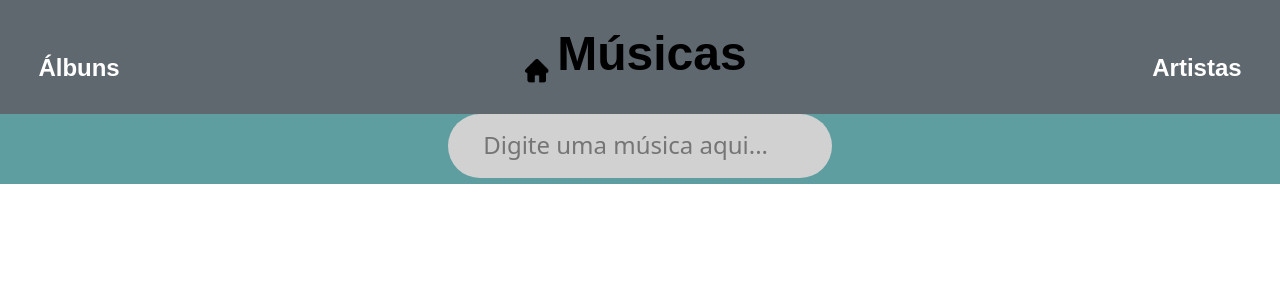
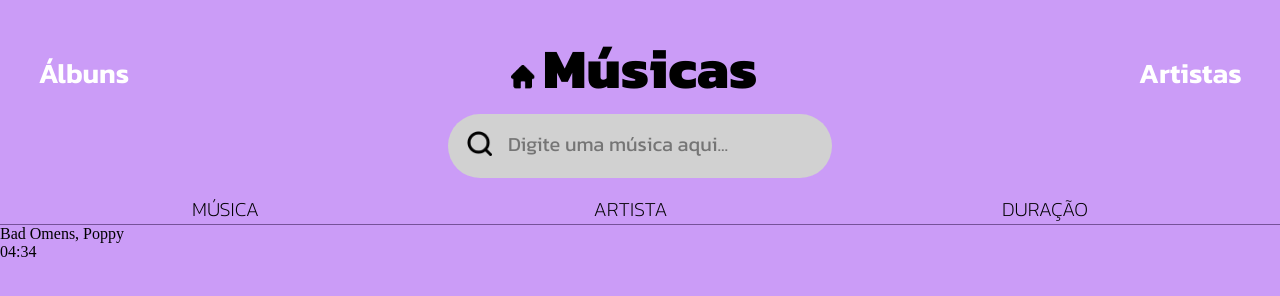
Before and after one commit to niiccholas/senai-frontending-apideezer, a plain HTML site: page indexMusicas.html in a window 1280 px wide. Drawn offline with Linux system fonts and the light colour scheme.

Commit message:
inicio do main pag musicas

```diff
--- a/css/styleMusica.css
+++ b/css/styleMusica.css
@@ -17,15 +17,20 @@ html, body{
     height: 100%;
 }
 
+body{
+    display: flex;
+    flex-direction: column;
+    background-color: #CB9CF7;
+    overflow-x: hidden;
+}
+
 header{
-    background-color: cadetblue;
     width: 100%;
     height: 23vh;
 }
 
 header nav{
     display: flex;
-    background-color: rgb(95, 103, 111);
     justify-content: space-between;
     padding-inline: 3%;
     padding-top: 2%;
@@ -36,11 +41,11 @@ header nav{
 header .navegacao{
     font-family: "Kanit", sans-serif;
     font-weight: 600;
-    font-size: 3vh;
+    font-size: 3.5vh;
     color: #FFFFFF;
     display: flex;
     align-self: end;
-    padding-bottom: 4vh
+    padding-bottom: 2.5vh
 }
 
 header .homeTitle{
@@ -49,9 +54,9 @@ header .homeTitle{
 }
 
 header .homeTitle h1{
-    font-size: 6vh;
+    font-size: 7vh;
     font-family: "Kanit", sans-serif;
-    font-weight: 900;
+    font-weight: 800;
 }
 
 header .homeTitle img{
@@ -61,7 +66,7 @@ header .homeTitle img{
 header .homeTitle a{
     display: flex;
     align-items: end;
-    padding-bottom: 13.6%;
+    padding-bottom: 10%;
 }
 
 header .searchBar{
@@ -95,10 +100,45 @@ header .searchBar button img{
 header .searchBar #musica{
     all: unset;
     background-color: transparent;
-    font-size: 3vh;
+    font-size: 2.5vh;
     height: 100%;
     width: 80%;
-    font-family: system-ui, -apple-system, BlinkMacSystemFont, 'Segoe UI', Roboto, Oxygen, Ubuntu, Cantarell, 'Open Sans', 'Helvetica Neue', sans-serif;
+    font-family: "Kanit", sans-serif;
     font-weight: 400;
-    padding-bottom: 0.3vh;
+    padding-bottom: 0.5vh;
 }
+
+/* MAIN */
+
+main .categorias{
+    width: 100%;
+    border-bottom: 1.5px solid #765299;
+    height: 5vh;
+    display: flex;
+    justify-content: center;
+}
+
+main .categorias section{
+    height: 100%;
+    width: 70%;
+    display: flex;
+    align-items: end;
+    justify-content: space-between;
+}
+
+main .categorias section h1{
+    font-family: "Kanit", sans-serif;
+    font-weight: 200;
+    font-size: 2.5vh;
+}
+
+
+
+/* FOOTER */
+
+/* footer{
+    align-self: end;
+    display: flex;
+    align-items: end;
+    height: ;
+} */
--- a/indexMusicas.html
+++ b/indexMusicas.html
@@ -6,13 +6,16 @@
     <title>Músicas - Deezer</title>
     <link rel="stylesheet" href="./css/styleMusica.css">
     <script src="./js/scriptMusica.js"></script>
+    <link rel="preconnect" href="https://fonts.googleapis.com">
+<link rel="preconnect" href="https://fonts.gstatic.com" crossorigin>
+<link href="https://fonts.googleapis.com/css2?family=Kanit:ital,wght@0,100;0,200;0,300;0,400;0,500;0,600;0,700;0,800;0,900;1,100;1,200;1,300;1,400;1,500;1,600;1,700;1,800;1,900&display=swap" rel="stylesheet">
 </head>
 <body>
     <header>
         <nav>
             <a class="navegacao" href="#">Álbuns</a>
             <div class="homeTitle">
-                <a href=""><img src="./img/home.png" alt="Ícone - Home"></a>
+                <a href="./index.html"><img src="./img/home.png" alt="Ícone - Home"></a>
                 <h1>Músicas</h1>
             </div>
             <a class="navegacao" href="#">Artistas</a>
@@ -24,7 +27,22 @@
             <input id="musica" type="text" placeholder="Digite uma música aqui..." spellcheck="false" autocomplete="off">
         </div>
     </header>
-    <main></main>
+    <main>
+        <div class="categorias">
+            <section>
+                <h1>MÚSICA</h1>
+                <h1>ARTISTA</h1>
+                <h1>DURAÇÃO</h1>
+            </section>
+        </div>
+        <ul>
+            <li>
+                <div class="musica"></div> <!-- musica (capa, titulo) -->
+                <h2>Bad Omens, Poppy</h2> <!-- autor -->
+                <h2>04:34</h2> <!-- duracao -->
+            </li>
+        </ul>
+    </main>
     <footer></footer>
 </body>
 </html>
```
Also changed, not shown: index.html (+1 -1 lines), img/search.png (added), img/wave.png (added).
